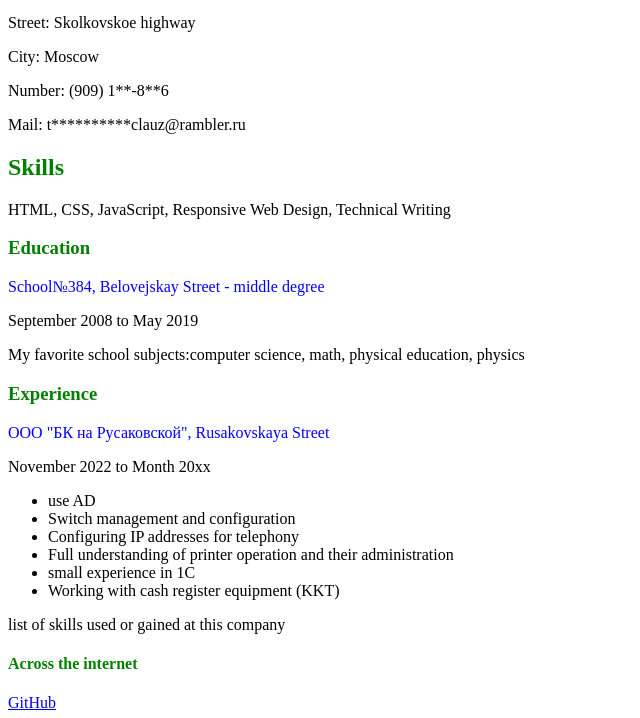
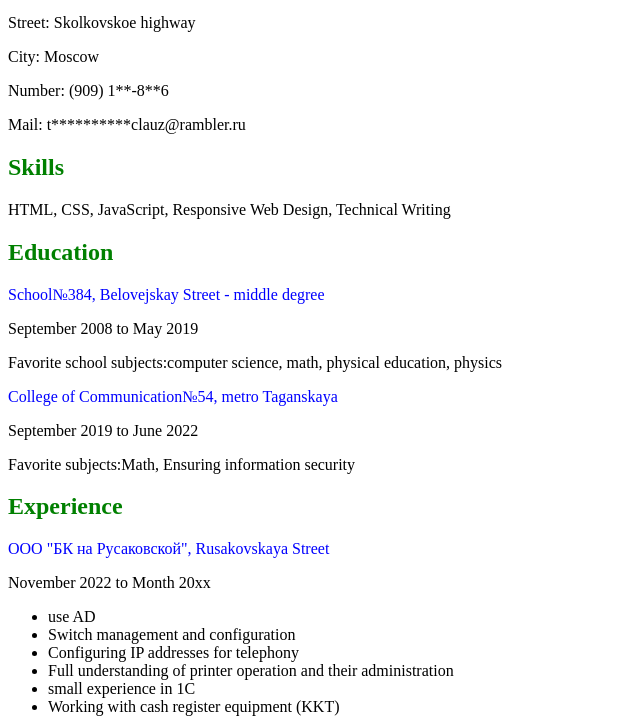
Before and after one commit to ap0sstal13/repository, a plain HTML site: page index.html in a window 1280 px wide. Shown: the part 100-818 px from the top of the page, without its empty margins (0-640 px from the left). Drawn offline with Linux system fonts and the light colour scheme.

Commit message:
Update index.html

```diff
--- a/index.html
+++ b/index.html
@@ -5,18 +5,25 @@
     </head>
     <body>
 <h1>My name Sergey Korehov</h1>
-<p style="color:green" ><b>I'm Junior Frontend Developer</b></p>
+    <p style="color:green" ><b>I'm Junior Frontend Developer</b></p>
     <p>Street: Skolkovskoe highway </p>
     <p>City: Moscow</p>
     <p>Number: (909) 1**-8**6</p>
     <p>Mail: t**********clauz@rambler.ru</p>
-    <h2 style="color:green">Skills</h2>
+
+<h2 style="color:green">Skills</h2>
     <p>HTML, CSS, JavaScript, Responsive Web Design, Technical Writing</p>
-    <h3 style="color: green;">Education</h3>
+
+<h2 style="color: green;">Education</h2>
     <p style="color: blue;">School№384, Belovejskay Street - middle degree</p>
     <p>September 2008 to May 2019</p>
-    <p>My favorite school subjects:computer science, math, physical education, physics </p>
-    <h3 style="color: green;">Experience</h3>
+    <p>Favorite school subjects:computer science, math, physical education, physics </p>
+    <p style="color: blue;">College of Communication№54, metro Taganskaya </p>
+	<p>September 2019 to June 2022</p>
+	<p>Favorite subjects:Math, Ensuring information security</p>
+	<p></p>
+
+<h2 style="color: green;">Experience</h2>
     <p style="color: blue ;">ООО "БК на Русаковской", Rusakovskaya Street</p>
     <p>November 2022 to Month 20xx</p>
     <ul>
@@ -28,7 +35,8 @@
         <li>Working with cash register equipment (KKT)</li>
     </ul>
     <p>list of skills used or gained at this company</p>
-    <h4 style="color: green;">Across the internet</h4>
+
+<h2 style="color: green;">Across the internet</h2>
     <p>
         <a href="https://github.com/ap0sstal13">GitHub</a>
     </p>
```
